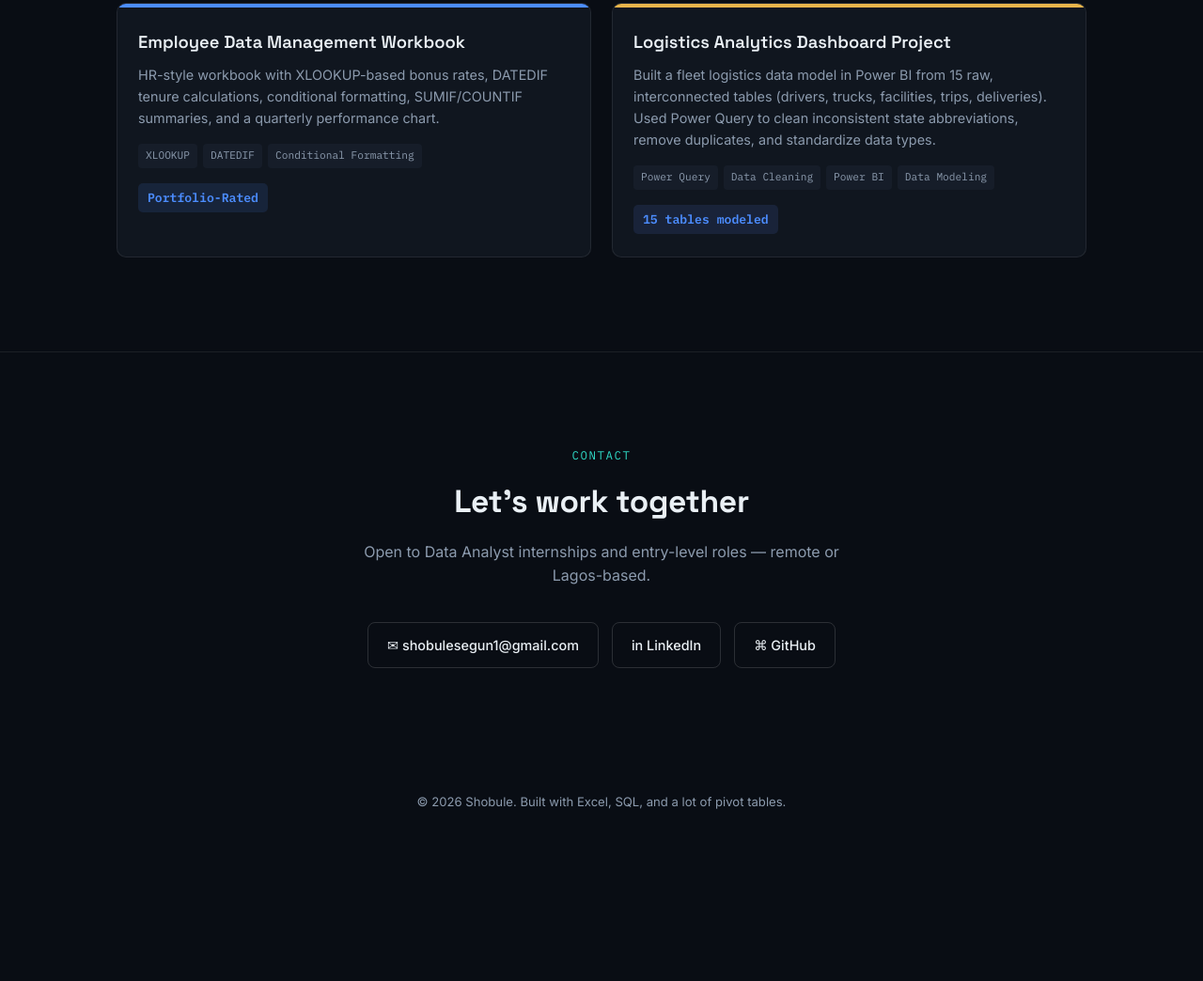
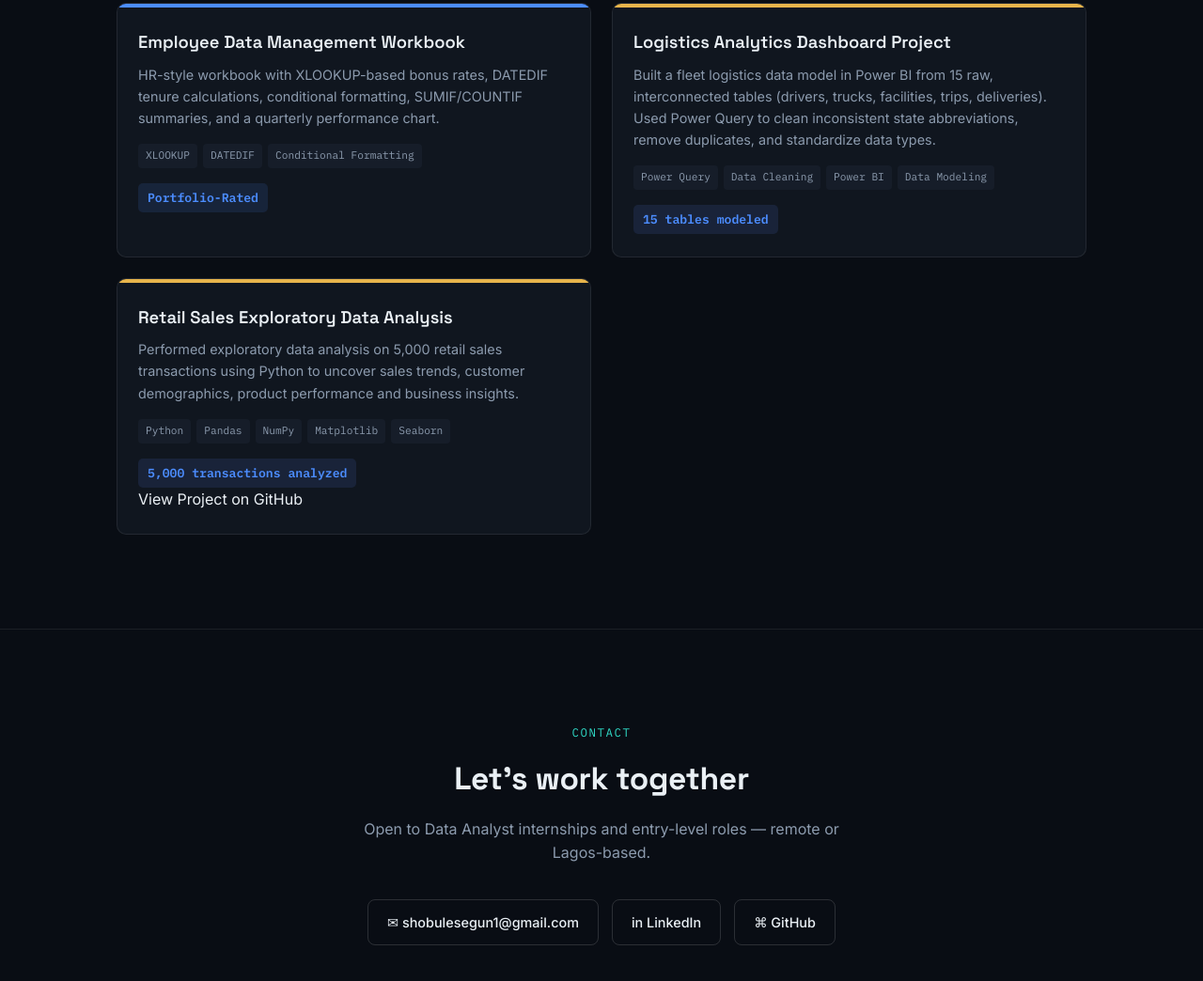
Before and after one commit to Shobulesegun1/shobulesegun1.github.io, a plain HTML site: page index.html in a window 1280 px wide. Shown: the part 3180-4224 px from the top of the page at 94% size. Before the commit the page ends 4076 px from the top, so only its background shows below. Drawn offline with Linux system fonts and the light colour scheme.

Commit message:
Add Python Retail Sales EDA project

```diff
--- a/index.html
+++ b/index.html
@@ -466,6 +466,24 @@
   </div>
 </div>
 
+<div class="proj-card">
+  <div class="proj-accent" style="background:var(--gold)"></div>
+  <div class="proj-body">
+    <div class="proj-title">Retail Sales Exploratory Data Analysis</div>
+    <p class="proj-desc">Performed exploratory data analysis on 5,000 retail sales transactions using Python to uncover sales trends, customer demographics, product performance and business insights.</p>
+    <div class="proj-tags">
+      <span class="tag">Python</span>
+      <span class="tag">Pandas</span>
+      <span class="tag">NumPy</span>
+      <span class="tag">Matplotlib</span>
+      <span class="tag">Seaborn</span>
+    </div>
+    <span class="proj-metric" style="background:rgba(94,129,244,0.12); color:var(--blue)">5,000 transactions analyzed</span>
+    <p><a href="https://github.com/ShobuleSegun1/retail-sales-eda" target="_blank">View Project on GitHub</a></p>
+  </div>
+</div>
+
+
     </div>
   </div>
 
```
